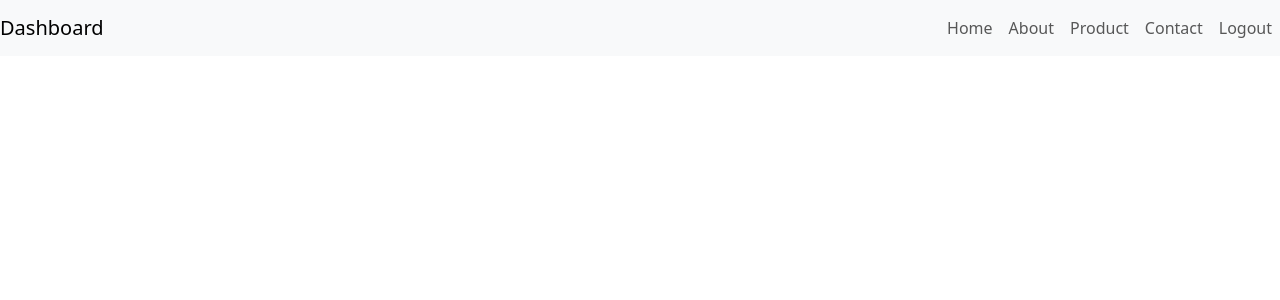
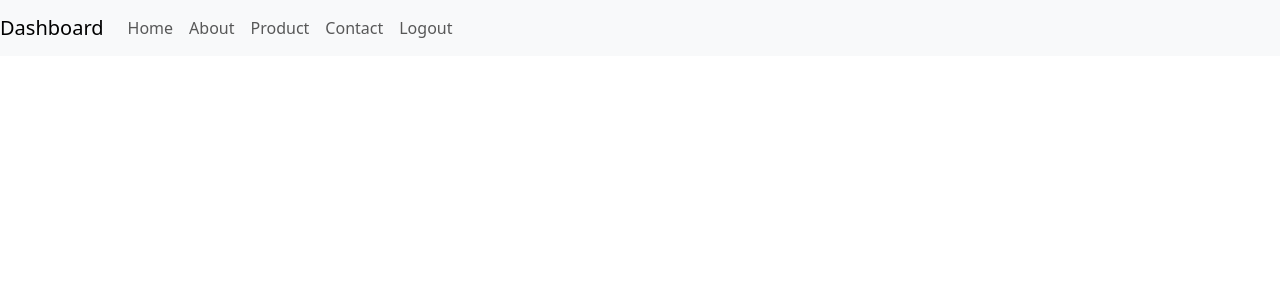
Before and after one commit to Nikhilkambo/Dashboard, a React (Create React App) app: page / in a window 1280 px wide. Shown: the top 300 px of the page. Built offline with nearby package versions, Linux system fonts and the light colour scheme; sample sign-in values are in the browser's storage.

Commit message:
remove tailwind css

```diff
--- a/package.json
+++ b/package.json
@@ -39,8 +39,5 @@
             "last 1 firefox version",
             "last 1 safari version"
         ]
-    },
-    "devDependencies": {
-        "tailwindcss": "^3.4.6"
     }
 }
--- a/src/componets/Navbar.jsx
+++ b/src/componets/Navbar.jsx
@@ -25,6 +25,7 @@
       </Navbar.Collapse>
     </Navbar>
 
+
     </>
   )
 }
--- a/src/index.css
+++ b/src/index.css
@@ -1,6 +1,3 @@
-@tailwind base;
-@tailwind components;
-@tailwind utilities;
 
 body {
     margin: 0;
--- a/tailwind.config.js
+++ /dev/null
@@ -1,10 +0,0 @@
-/** @type {import('tailwindcss').Config} */
-module.exports = {
-  content: [
-    "./src/**/*.{js,jsx,ts,tsx}",
-  ],
-  theme: {
-    extend: {},
-  },
-  plugins: [],
-}
```
Also changed, not shown: 1 other file (tests, documents, lock files or other folders).
